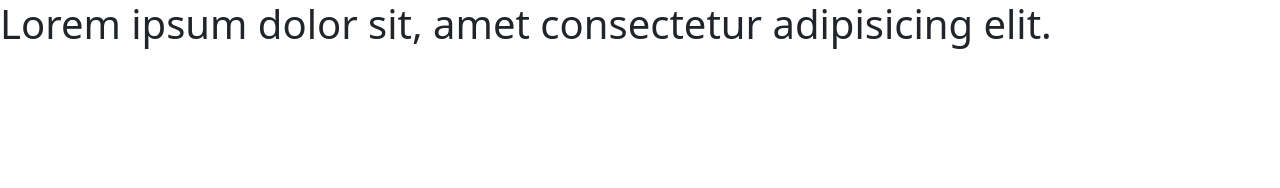
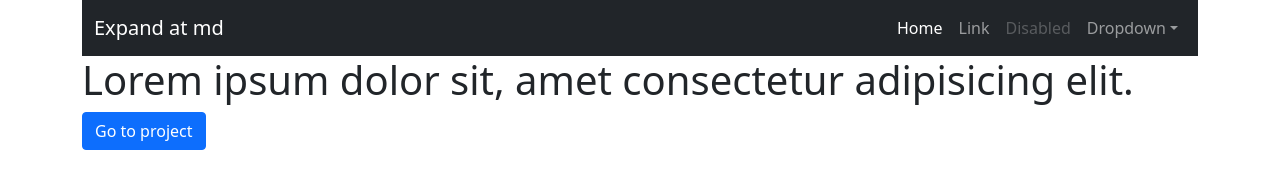
Before and after one commit to leopiresgoss/microverse-trials-leo-joel, a plain HTML site: page fcc-test-suite-template-master/index.html in a window 1280 px wide. Drawn offline with nearby package versions, Linux system fonts and the light colour scheme.

Commit message:
added link to project section and navbar

```diff
--- a/fcc-test-suite-template-master/index.html
+++ b/fcc-test-suite-template-master/index.html
@@ -9,6 +9,38 @@
 </head>
 
 <body>
+  <div class="container">
+    <nav id="navbar" class="navbar navbar-expand-md navbar-dark bg-dark" aria-label="Fourth navbar example">
+      <div class="container-fluid">
+        <a class="navbar-brand" href="#">Expand at md</a>
+        <button class="navbar-toggler" type="button" data-bs-toggle="collapse" data-bs-target="#navbarsExample04" aria-controls="navbarsExample04" aria-expanded="false" aria-label="Toggle navigation">
+          <span class="navbar-toggler-icon"></span>
+        </button>
+
+        <div class="collapse navbar-collapse" id="navbarsExample04">
+          <ul class="navbar-nav ms-auto mb-2 mb-md-0">
+            <li class="nav-item">
+              <a class="nav-link active" aria-current="page" href="#">Home</a>
+            </li>
+            <li class="nav-item">
+              <a class="nav-link" href="#">Link</a>
+            </li>
+            <li class="nav-item">
+              <a class="nav-link disabled">Disabled</a>
+            </li>
+            <li class="nav-item dropdown">
+              <a class="nav-link dropdown-toggle" href="#" id="dropdown04" data-bs-toggle="dropdown" aria-expanded="false">Dropdown</a>
+              <ul class="dropdown-menu" aria-labelledby="dropdown04">
+                <li><a class="dropdown-item" href="#">Action</a></li>
+                <li><a class="dropdown-item" href="#">Another action</a></li>
+                <li><a class="dropdown-item" href="#">Something else here</a></li>
+              </ul>
+            </li>
+          </ul>
+        </div>
+      </div>
+    </nav>
+
 
     <section id="welcome-section">
       <h1>
@@ -18,8 +50,10 @@
 
     <section id="projects">
       <div class="project-tile"></div>
+      <a href="" class="btn btn-primary">Go to project</a>
     </section>
 
+  </div>
 
 
 
```
Lines whose indentation alone changed are shown as unchanged.
